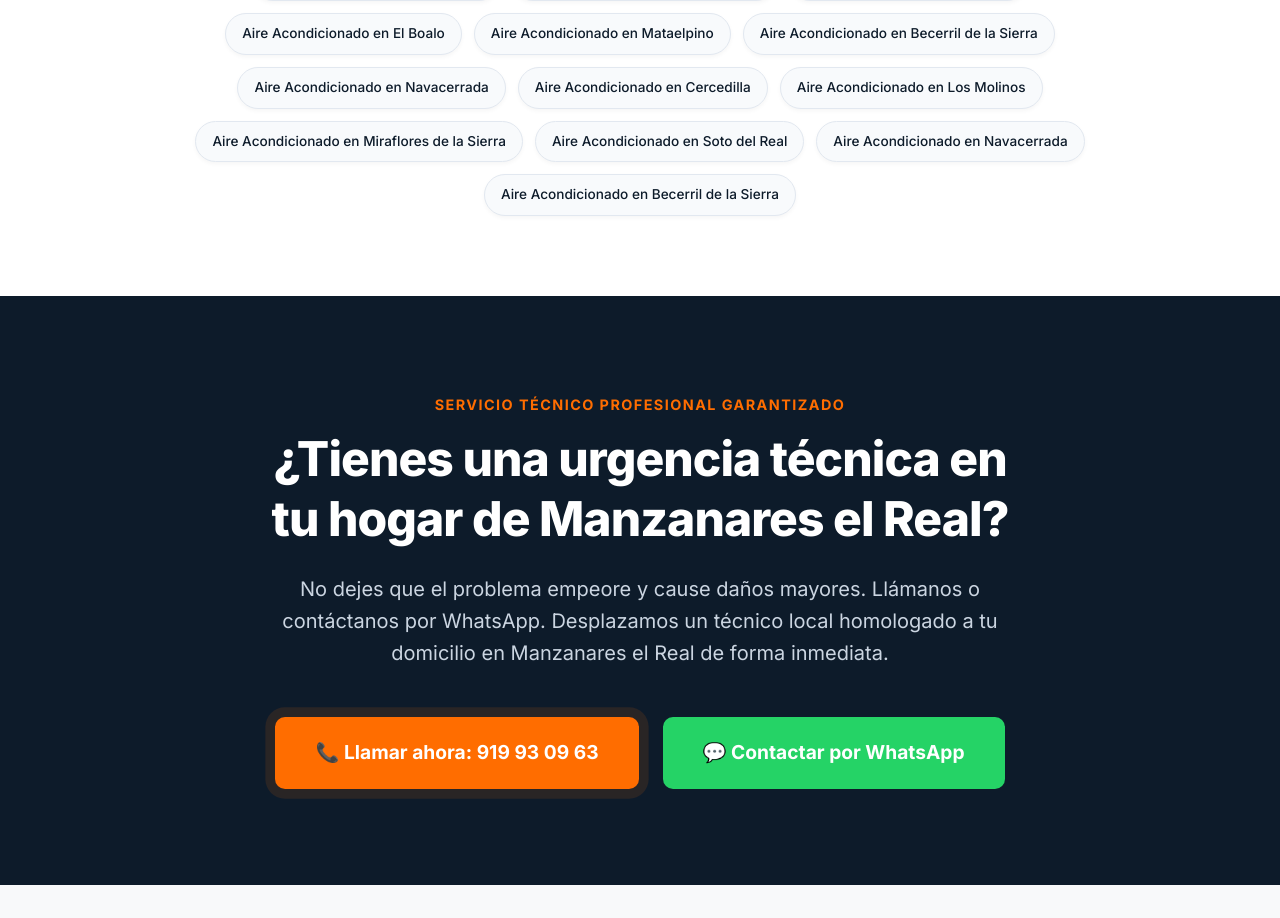
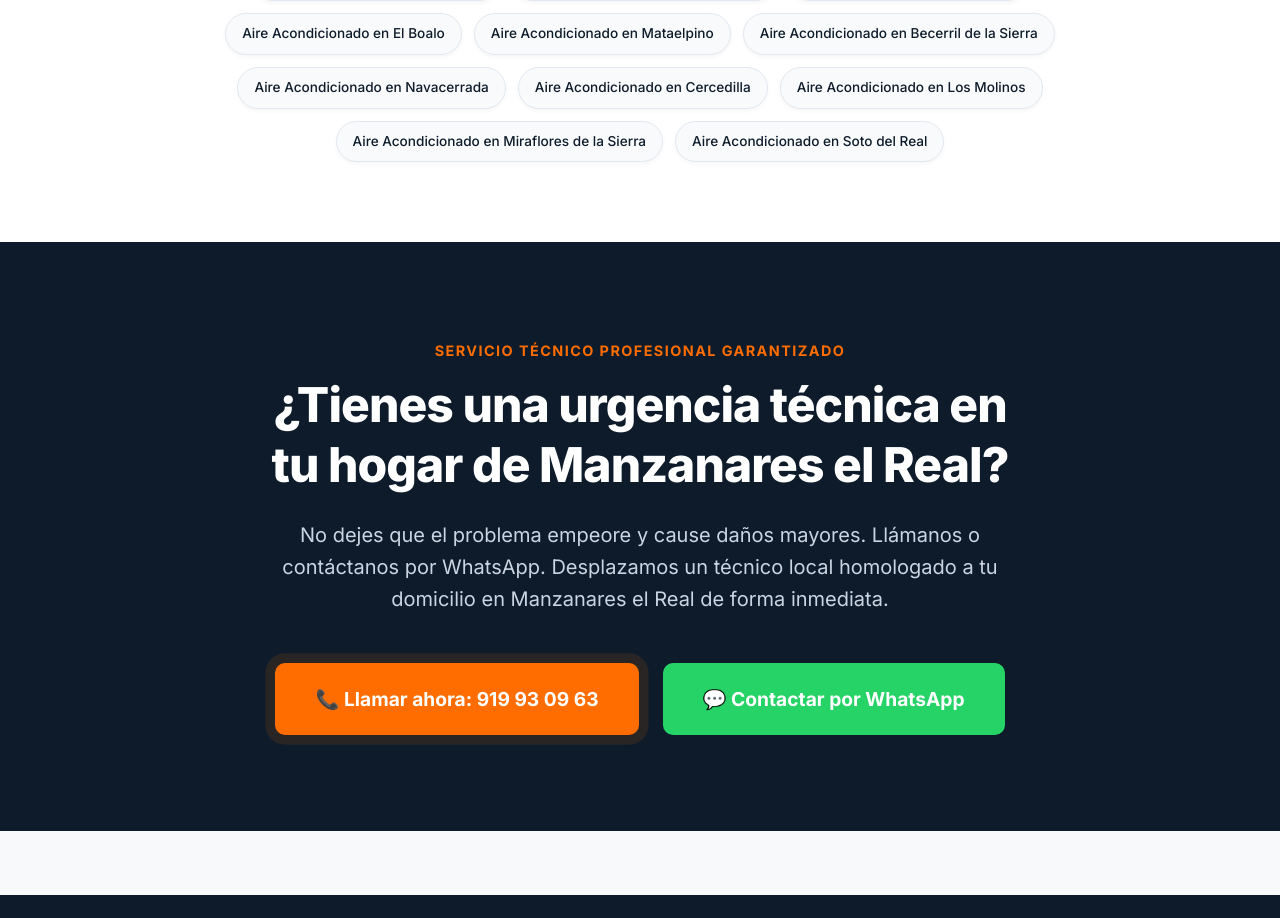
Before and after one commit to rubendelgadoomente-design/reparaciones-manzanares, a Next.js app: page /aire-acondicionado-manzanares-el-real in a window 1280 px wide. Shown: the part 9435-10353 px from the top of the page. Built offline with nearby package versions, Linux system fonts and the light colour scheme.

Commit message:
fix(seo): forzar redireccion 308 permanente en vercel.json, optimizar titulos de alto CTR (cerrajeria, fontaneria, manitas), limpiar duplicados de localidades y proteger admin en robots.txt

```diff
--- a/src/app/[slug]/page.tsx
+++ b/src/app/[slug]/page.tsx
@@ -28,15 +28,28 @@ export async function generateMetadata({ params }: { params: Promise<{ slug: str
   const location = locationData.name;
   const arrivalTime = locationData.timeToArrive;
 
-  // Custom high-CTR title
+  // Custom high-CTR titles and descriptions by service category
   const isReforma = service.id.startsWith('reformas');
-  const title = isReforma
-    ? `${service.title} en ${location} | Presupuesto Gratis 2026`
-    : `${service.title} en ${location} | En ${arrivalTime} · ${PHONE_NUMBER}`;
+  const isCerrajeria = service.id === 'cerrajeria';
+  const isFontaneria = service.id === 'fontaneria';
+  const isManitas = service.id === 'manitas';
 
-  const description = isReforma
-    ? `¿Planeas una ${service.name.toLowerCase()} en ${location}? Presupuesto cerrado y gratuito, sin sorpresas. Coordinamos todos los gremios con un único interlocutor. Llama al ${PHONE_NUMBER}.`
-    : `¿Avería en ${location}? Llegamos en ${arrivalTime}. Tarifas transparentes, sin intermediarios ni costes ocultos. Llama ahora: ${PHONE_NUMBER}.`;
+  let title = `${service.title} en ${location} | En ${arrivalTime} · ${PHONE_NUMBER}`;
+  let description = `¿Avería en ${location}? Llegamos en ${arrivalTime}. Tarifas transparentes, sin intermediarios ni costes ocultos. Llama ahora: ${PHONE_NUMBER}.`;
+
+  if (isCerrajeria) {
+    title = `Cerrajero Urgente en ${location} 24h | Apertura Sin Romper · En ${arrivalTime}`;
+    description = `¿Llaves dentro o cerradura rota en ${location}? Llegamos en ${arrivalTime}. Apertura de puertas sin daños, cambio de bombines y cerraduras 24h. Llama ya: ${PHONE_NUMBER}.`;
+  } else if (isFontaneria) {
+    title = `Fontanero Urgente en ${location} 24h | Desatascos y Fugas · En ${arrivalTime}`;
+    description = `¿Fuga de agua o tubería atascada en ${location}? Llegamos en ${arrivalTime}. Desatascos, fontanería general y termos 24 horas sin intermediarios: ${PHONE_NUMBER}.`;
+  } else if (isManitas) {
+    title = `Manitas a Domicilio en ${location} | Reparaciones del Hogar Rápidas`;
+    description = `Manitas profesional en ${location}. Arreglos rápidos del hogar: colgar lámparas, montaje de muebles, persianas y pequeños arreglos. Llama al ${PHONE_NUMBER}.`;
+  } else if (isReforma) {
+    title = `${service.title} en ${location} | Presupuesto Gratis 2026`;
+    description = `¿Planeas una ${service.name.toLowerCase()} en ${location}? Presupuesto cerrado y gratuito, sin sorpresas. Coordinamos todos los gremios con un único interlocutor. Llama al ${PHONE_NUMBER}.`;
+  }
 
   return {
     title,
--- a/src/app/robots.ts
+++ b/src/app/robots.ts
@@ -7,7 +7,7 @@ export default function robots(): MetadataRoute.Robots {
     rules: {
       userAgent: '*',
       allow: '/',
-      disallow: '/api/',
+      disallow: ['/api/', '/admin/', '/crm.html'],
     },
     sitemap: `${baseUrl}/sitemap.xml`,
   };
--- a/src/data/seoData.ts
+++ b/src/data/seoData.ts
@@ -209,33 +209,7 @@ export const locationsData: LocationData[] = [
       "El Boalo"
     ]
   },
-  {
-    "name": "Navacerrada",
-    "timeToArrive": "30 minutos",
-    "localReferences": "junto al puerto de Navacerrada y la estación de esquí",
-    "neighborhoods": "casco urbano, Navacerrada Pueblo, La Barranca, urbanización La Dehesa, El Ventorrillo, y la zona del puerto",
-    "uniqueContent": "Navacerrada, enclave de montaña junto al famoso puerto y la estación de esquí, concentra una alta demanda de servicios de mantenimiento en viviendas de sierra sometidas a condiciones climatológicas extremas. Las heladas del invierno provocan con frecuencia la rotura de tuberías de agua en las zonas exteriores de chalets y casas rurales, así como el bloqueo de persianas por la contracción del material. Atendemos en menos de 30 minutos las zonas del casco urbano, La Barranca y La Dehesa. Somos especialistas en reparaciones urgentes de fontanería por congelación, revisiones y puesta a punto de calderas de gasoil y gas antes de la temporada de invierno, y en reformas de baños y cocinas para las viviendas de segunda residencia que sus propietarios desean actualizar.",
-    "nearbyLocations": [
-      "Cercedilla",
-      "Los Molinos",
-      "Guadarrama",
-      "Alpedrete"
-    ]
-  },
-  {
-    "name": "Becerril de la Sierra",
-    "timeToArrive": "25 minutos",
-    "localReferences": "junto a la Sierra de Guadarrama y la reserva de la biosfera",
-    "neighborhoods": "casco urbano, urbanización La Herrería, El Cuartel, Las Praderas, Los Jarales, y la zona del mirador de La Pedriza",
-    "uniqueContent": "Becerril de la Sierra, municipio de montaña integrado en la Reserva de la Biosfera de la Sierra de Guadarrama, concentra una importante población de segunda residencia con chalets y casas de campo que requieren mantenimiento especializado. Atendemos en menos de 25 minutos las urbanizaciones de La Herrería, El Cuartel y Las Praderas, así como el núcleo urbano histórico. Las viviendas de Becerril presentan con frecuencia averías derivadas de las bajas temperaturas invernales: tuberías rotas por congelación, calderas de gasoil bloqueadas tras el verano y persianas dañadas por el viento del puerto. Somos el equipo de referencia para fontanería urgente, electricidad, cerrajería de emergencia y reformas integrales de baño y cocina en Becerril de la Sierra y su entorno.",
-    "nearbyLocations": [
-      "Manzanares el Real",
-      "Miraflores de la Sierra",
-      "Cercedilla",
-      "Navacerrada"
-    ]
-  }
-];
+  ];
 
 export const locations = locationsData.map(l => l.name);
 
```
Also changed, not shown: vercel.json (added).
